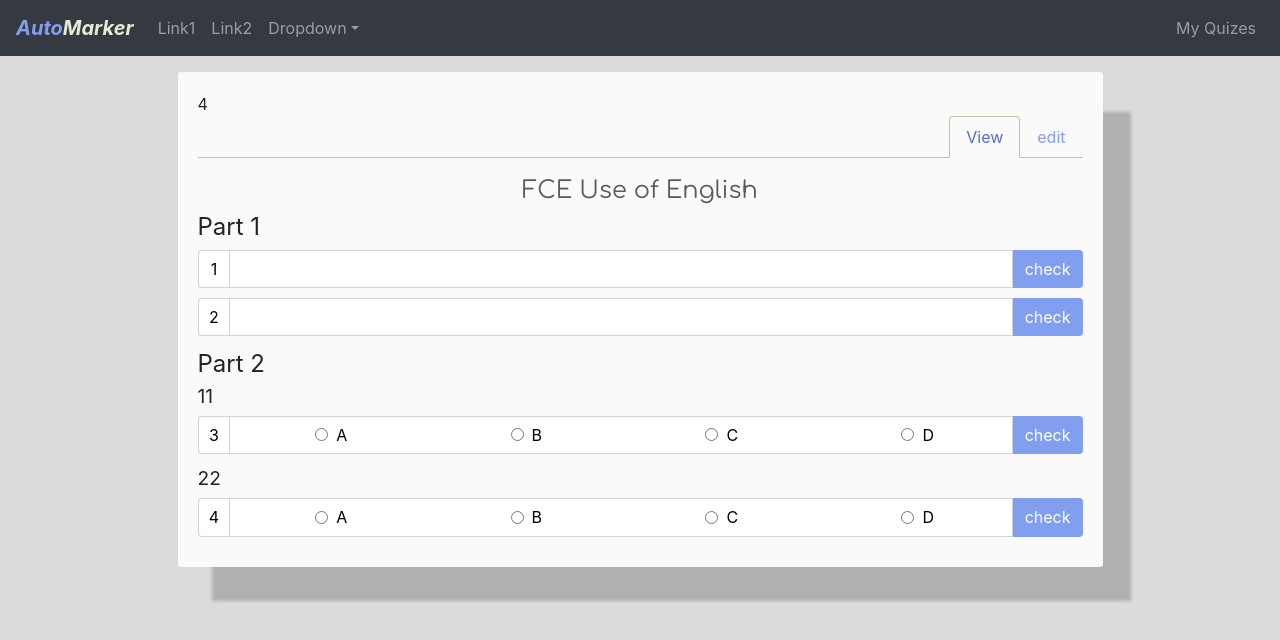
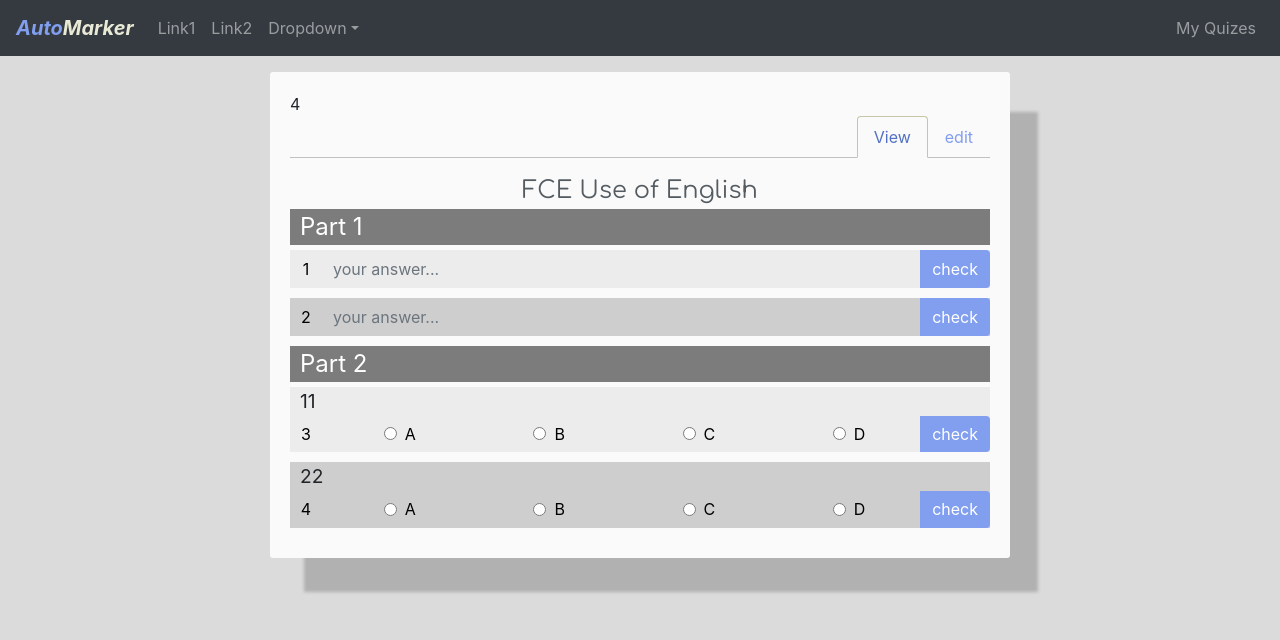
Before and after one commit to timcritt/auto-marker, a React (Create React App) app: page /quiz in a window 1280 px wide. Shown: the top 640 px of the page. Built offline with nearby package versions, Linux system fonts and the light colour scheme.

Commit message:
check point before working on Express

```diff
--- a/src/App.css
+++ b/src/App.css
@@ -26,12 +26,9 @@
 body {
   margin: 0;
   background: rgb(219, 219, 219);
-
-
 }
 .landing{
   background: rgb(219, 219, 219);
-
   display: flex;
   justify-content: center;
   align-items: center;
@@ -58,6 +55,8 @@ body {
   box-shadow: 31px 37px 3px -3px rgba(89, 89, 89, 0.32);
   border-radius: 3px;
 }
+
+
 .takeQuizButton {
   margin-top: 10px;
 }
@@ -121,15 +120,16 @@ body {
   color: black;
   padding: 0px, 0px, 0px, 0px;
 }
+
+
 .edit-quiz-button {
   margin-top: 10px;
 }
 .answer-input {
-
   color: black;
   margin: 0px;
-  background-color: white;
-  border: 1px solid #ced4da;
+  background-color: transparent;
+  border: none;
   box-sizing: border-box;
 }
 .check-answer-button {
@@ -182,11 +182,13 @@ body {
   background-color: #c7dd9a;
   border: 1px dashed green;
   color: black;
+
 }
 .correctly-answered:disabled {
   border-color: green;
   background-color: #c7dd9a;
   color: white;
+
 }
 .incorrectly-answered {
   background-color: #f6f0f0;
@@ -226,15 +228,15 @@ body {
   padding: 0px;
   justify-content: center;
   color: black;
+  background-color: transparent;
+  border:none;
 
 }
-.question-container {
-  margin: 0px;
-  margin-bottom: 10px;
-}
+
 .question-text-container {
   font-size: 1.2rem;
-  margin-bottom: 5px;
+  padding-left:10px;
+
 }
 .quiz-list-container {
   margin-bottom: 2px;
@@ -266,6 +268,7 @@ body {
   border-right:none;
   min-width: 42px;
   justify-content: center;
+  box-sizing: border-box;
 }
 .fixed-container {
 
@@ -420,7 +423,6 @@ body {
 .flex-grow-4 {
   flex-grow: 4;
 }
-
 .padding-right {
   padding-right: 32px;
 }
@@ -464,7 +466,6 @@ body {
   color: black;
   background-color: red;
 }
-
 .align-self-stretch {
   align-self: stretch;
 }
@@ -472,16 +473,13 @@ body {
   height: 100%;
   width: 40px;
 }
-
 .radio {
   display: inline-flex;
   align-items: center;
 }
-
 .radio--large {
   font-size: 2rem;
 }
-
 .radio-input {
   margin: 0 0.5rem 0;
 }
@@ -489,22 +487,24 @@ label {
   margin-bottom: 0px;
 }
 .section-title {
-  font-size: x-large
+  font-size: x-large;
+  background-color: #7c7c7c;
+  padding-left: 10px;
+  margin-bottom: 5px;
+  color: white;
 }
 .section-container {
-  background-color: #cfd7ff;
+  background-color: #c8cce1;
   margin-bottom: 15px;
   padding: 20px;
 }
+
 .section-title-container {
   margin-bottom: 10px;
-
 }
-
 .flex-align-self-end {
   margin-left: auto;
 }
-
 .answer-divider {
   display: inline-block;
   background-color: white;
@@ -519,3 +519,19 @@ label {
   align-items: center;
   padding-bottom: 10px;
 }
+.question {
+  background-color: transparent;
+
+}
+
+.question-container {
+  background-color: rgb(236, 236, 236);
+  border-width: 1px;
+  margin: 0px;
+  margin-bottom: 10px;
+  padding:0px;
+}
+
+.question-container:nth-child(even) {
+  background-color: rgb(206, 206, 206);
+}
--- a/src/components/EditSection.js
+++ b/src/components/EditSection.js
@@ -24,7 +24,7 @@ class EditSection extends React.Component {
           <div className="section-title-container flex-container flex-space-between">
             <InputGroup >
               <FormControl
-                className="section-title"
+
                 placeholder="enter section title"
                 defaultValue={this.props.section.sectionTitle}
                 onChange={this.handleChangeSectionTitle}
--- a/src/components/Question.js
+++ b/src/components/Question.js
@@ -47,7 +47,7 @@ class Question extends React.Component {
       <React.Fragment>
         <div className="question-container">
           <div className="question-text-container">{this.props.question.question}</div>
-          {this.props.question.sectionTitle ? <div className="section-title" >{this.props.question.sectionTitle}</div> : <React.Fragment/> }
+
           <InputGroup id="enter-answer-field" className="flex-container flex-space-between" >
             {answer}
             <Button className={this.state.checkButtonClassName}
--- a/src/components/QuizPanel.js
+++ b/src/components/QuizPanel.js
@@ -12,7 +12,7 @@ class QuizPanel extends React.Component {
   render() {
     return (
       <Container>
-        <Col id="take-quiz-container" md={{ span: 6, offset: 3 }} lg={{span: 10, offset: 1}}>
+        <Col id="take-quiz-container" md={{ span: 8, offset: 2 }} lg={{span: 8, offset: 2}}>
         <div>{this.props.numQuestions  }</div>
           <Tabs className="tab" defaultActiveKey="view" >
             <Tab   eventKey="view" title="View">
--- a/src/components/Section.js
+++ b/src/components/Section.js
@@ -6,7 +6,9 @@ class Section extends React.Component {
   render() {
     return (
       <React.Fragment>
+
           <div className="section-title">{this.props.section.sectionTitle}</div>
+          <div  >
           {Object.keys(this.props.section.questions)
             .map(key =>
               <Question
@@ -17,6 +19,7 @@ class Section extends React.Component {
               </Question>
             )
           }
+        </div>
       </React.Fragment>
     )
   }
--- a/src/components/TextAnswer.js
+++ b/src/components/TextAnswer.js
@@ -7,9 +7,9 @@ class TextAnswer extends React.Component {
     return (
       <React.Fragment>
         <InputGroup.Prepend >
-          <InputGroup.Text className={this.props.prependClassName} id="prepend">{this.props.questionNumber}</InputGroup.Text>
+          <InputGroup.Text className={this.props.prependClassName} id="prepend" >{this.props.questionNumber}</InputGroup.Text>
         </InputGroup.Prepend>
-        <FormControl  className={this.props.answerInputClassName} onChange={this.props.updateUserAnswer}
+        <FormControl  className={this.props.answerInputClassName} onChange={this.props.updateUserAnswer} placeholder="your answer..."
            key={this.props.id} disabled={this.props.isDisabled}
         />
       </React.Fragment>
--- a/src/sampleQuiz.js
+++ b/src/sampleQuiz.js
@@ -122,8 +122,7 @@ const sampleQuiz4 =
   ]
 }
 
-const sampleQuizes = [sampleQuiz2, sampleQuiz3, sampleQuiz4, sampleQuiz2, sampleQuiz2, sampleQuiz3, sampleQuiz4, sampleQuiz2,
-                      sampleQuiz2, sampleQuiz3, sampleQuiz4, sampleQuiz2, sampleQuiz2, sampleQuiz3, sampleQuiz4, sampleQuiz2];
+const sampleQuizes = [sampleQuiz2, sampleQuiz3, sampleQuiz4];
 
 
 export default sampleQuizes;
```
Also changed, not shown: 1 other file (tests, documents, lock files or other folders).
